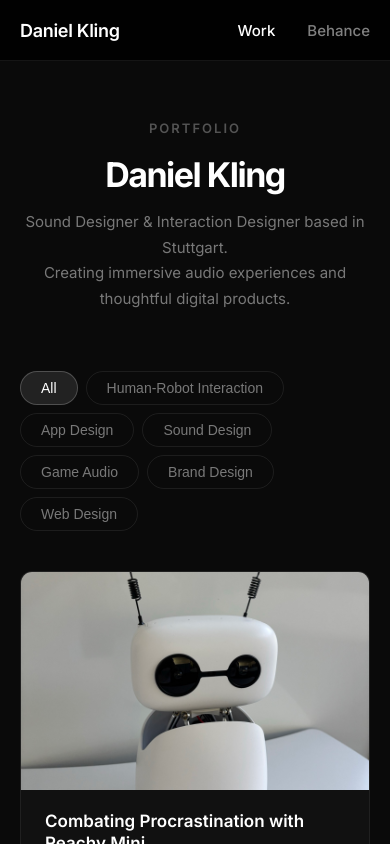
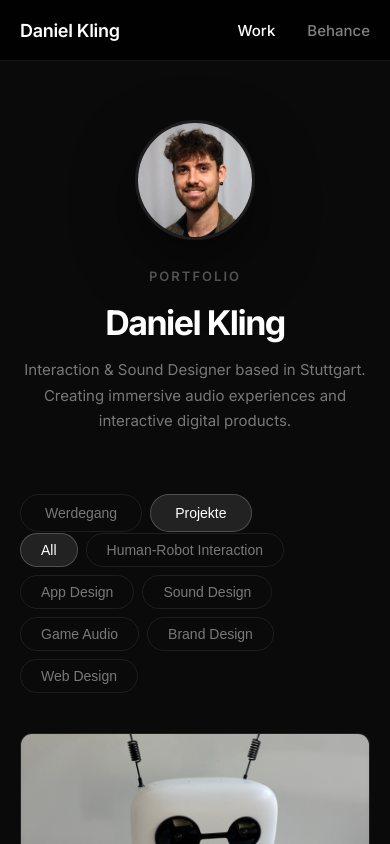
Before and after one commit to daniwokl97/daniwokl97.github.io, a Vue app: page / in a window 390 px wide. Shown: the top 844 px of the page. Built offline with nearby package versions, Linux system fonts and the light colour scheme.

Commit message:
profil pic

```diff
--- a/index.html
+++ b/index.html
@@ -1,17 +1,21 @@
 <!DOCTYPE html>
 <html lang="en">
+
 <head>
   <meta charset="UTF-8" />
   <meta name="viewport" content="width=device-width, initial-scale=1.0" />
   <title>Daniel Kling — Portfolio</title>
-    <meta name="description" content="Portfolio of Daniel Kling — Sound Designer & Interaction Designer based in Stuttgart, Germany." />
+  <meta name="description"
+    content="Portfolio of Daniel Kling — Interaction & Sound Designer based in Stuttgart, Germany." />
   <link rel="preconnect" href="https://fonts.googleapis.com" />
   <link rel="preconnect" href="https://fonts.gstatic.com" crossorigin />
   <link href="https://fonts.googleapis.com/css2?family=Inter:wght@400;500;600;700&display=swap" rel="stylesheet" />
   <link rel="icon" type="image/svg+xml" href="/favicon.svg" />
 </head>
+
 <body>
   <div id="app"></div>
   <script type="module" src="/src/main.js"></script>
 </body>
+
 </html>
--- a/src/views/HomePage.vue
+++ b/src/views/HomePage.vue
@@ -4,6 +4,7 @@ import { projects, categories } from '../data/projects.js'
 import ProjectCard from '../components/ProjectCard.vue'
 
 const activeCategory = ref('All')
+const activeTab = ref('projects')
 
 const filteredProjects = computed(() => {
   if (activeCategory.value === 'All') return projects
@@ -15,34 +16,47 @@ const filteredProjects = computed(() => {
   <div class="home">
     <header class="hero">
       <div class="hero-content">
+        <img src="/Portrait.png" alt="Portrait of Daniel Kling" class="hero-portrait" />
         <p class="hero-label">Portfolio</p>
         <h1 class="hero-title">Daniel Kling</h1>
         <p class="hero-subtitle">
-          Sound Designer & Interaction Designer based in Stuttgart.
+          Interaction & Sound Designer based in Stuttgart.
           <br />
-          Creating immersive audio experiences and thoughtful digital products.
+          Creating immersive audio experiences and interactive digital products.
         </p>
       </div>
     </header>
 
-    <section class="projects-section">
+    <section class="tabs-section">
+      <div class="tabs">
+        <button :class="['tab-btn', { active: activeTab === 'career' }]" @click="activeTab = 'career'">
+          Werdegang
+        </button>
+        <button :class="['tab-btn', { active: activeTab === 'projects' }]" @click="activeTab = 'projects'">
+          Projekte
+        </button>
+      </div>
+    </section>
+
+    <section v-if="activeTab === 'projects'" class="projects-section">
       <div class="filter-bar">
-        <button
-          v-for="cat in categories"
-          :key="cat"
-          :class="['filter-btn', { active: activeCategory === cat }]"
-          @click="activeCategory = cat"
-        >
+        <button v-for="cat in categories" :key="cat" :class="['filter-btn', { active: activeCategory === cat }]"
+          @click="activeCategory = cat">
           {{ cat }}
         </button>
       </div>
 
       <div class="projects-grid">
-        <ProjectCard
-          v-for="project in filteredProjects"
-          :key="project.id"
-          :project="project"
-        />
+        <ProjectCard v-for="project in filteredProjects" :key="project.id" :project="project" />
+      </div>
+    </section>
+
+    <section v-else class="career-section">
+      <div class="career-placeholder">
+        <h2 class="career-title">Werdegang</h2>
+        <p class="career-text">
+          Hier folgt in Kürze mein Lebenslauf / Werdegang. Inhalte werden eingefügt.
+        </p>
       </div>
     </section>
   </div>
@@ -57,6 +71,17 @@ const filteredProjects = computed(() => {
 .hero-content {
   max-width: 640px;
   margin: 0 auto;
+}
+
+.hero-portrait {
+  width: 160px;
+  height: 160px;
+  object-fit: cover;
+  border-radius: 50%;
+  margin: 0 auto 28px;
+  display: block;
+  box-shadow: 0 24px 60px rgba(0, 0, 0, 0.5);
+  border: 3px solid rgba(255, 255, 255, 0.08);
 }
 
 .hero-label {
@@ -88,6 +113,67 @@ const filteredProjects = computed(() => {
   max-width: 1400px;
   margin: 0 auto;
   padding: 0 40px;
+}
+
+.tabs-section {
+  max-width: 1400px;
+  margin: 0 auto;
+  padding: 0 40px 40px;
+}
+
+.tabs {
+  display: flex;
+  gap: 8px;
+  padding-bottom: 1px;
+}
+
+.tab-btn {
+  padding: 10px 24px;
+  border-radius: 100px;
+  border: 1px solid rgba(255, 255, 255, 0.08);
+  background: transparent;
+  color: rgba(255, 255, 255, 0.45);
+  font-size: 14px;
+  font-weight: 500;
+  cursor: pointer;
+  transition: all 0.2s;
+}
+
+.tab-btn:hover {
+  border-color: rgba(255, 255, 255, 0.15);
+  color: rgba(255, 255, 255, 0.7);
+}
+
+.tab-btn.active {
+  background: rgba(255, 255, 255, 0.1);
+  border-color: rgba(255, 255, 255, 0.2);
+  color: #fff;
+}
+
+.career-section {
+  max-width: 1400px;
+  margin: 0 auto;
+  padding: 0 40px;
+}
+
+.career-placeholder {
+  padding: 80px 40px;
+  border: 1px dashed rgba(255, 255, 255, 0.12);
+  border-radius: 16px;
+  text-align: center;
+}
+
+.career-title {
+  margin: 0 0 16px;
+  font-size: 24px;
+  font-weight: 600;
+  color: #fff;
+}
+
+.career-text {
+  margin: 0;
+  font-size: 16px;
+  color: rgba(255, 255, 255, 0.5);
 }
 
 .filter-bar {
@@ -141,6 +227,11 @@ const filteredProjects = computed(() => {
     padding: 120px 20px 60px;
   }
 
+  .hero-portrait {
+    width: 120px;
+    height: 120px;
+  }
+
   .hero-title {
     font-size: 34px;
   }
@@ -149,8 +240,14 @@ const filteredProjects = computed(() => {
     font-size: 15px;
   }
 
-  .projects-section {
+  .projects-section,
+  .tabs-section,
+  .career-section {
     padding: 0 20px;
+  }
+
+  .career-placeholder {
+    padding: 60px 20px;
   }
 
   .projects-grid {
```
Also changed, not shown: public/Portrait.png (added). Lines whose indentation alone changed are shown as unchanged.
